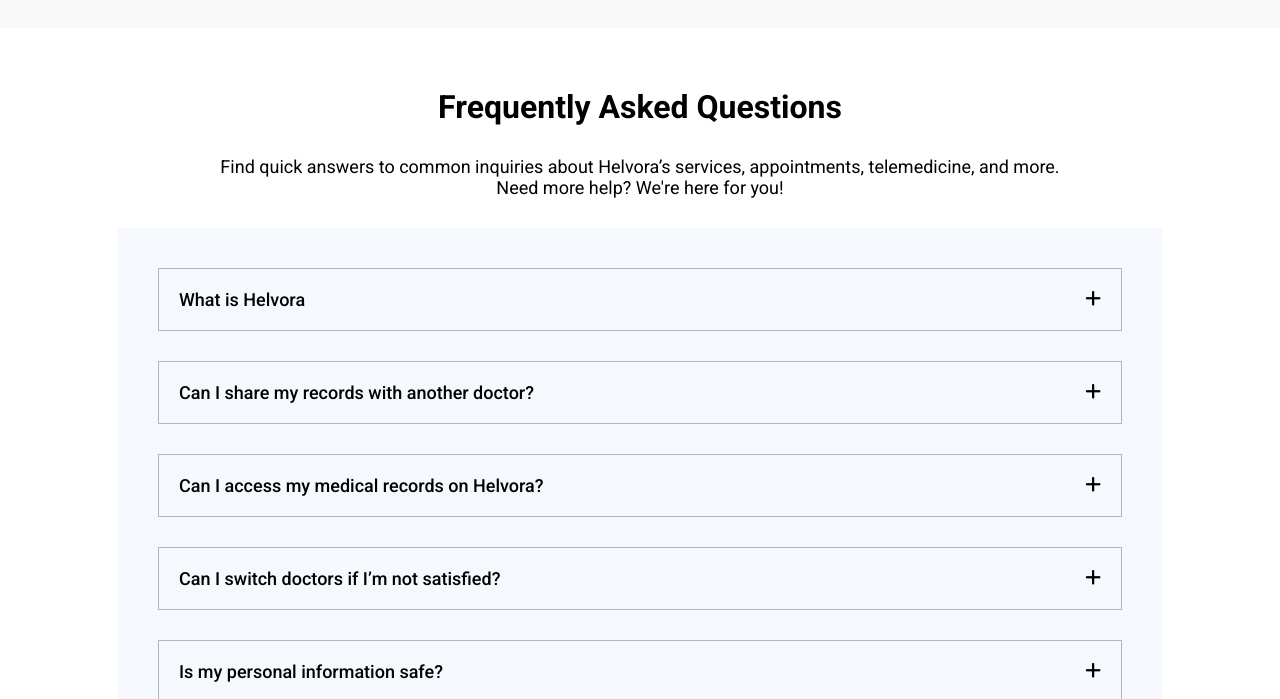
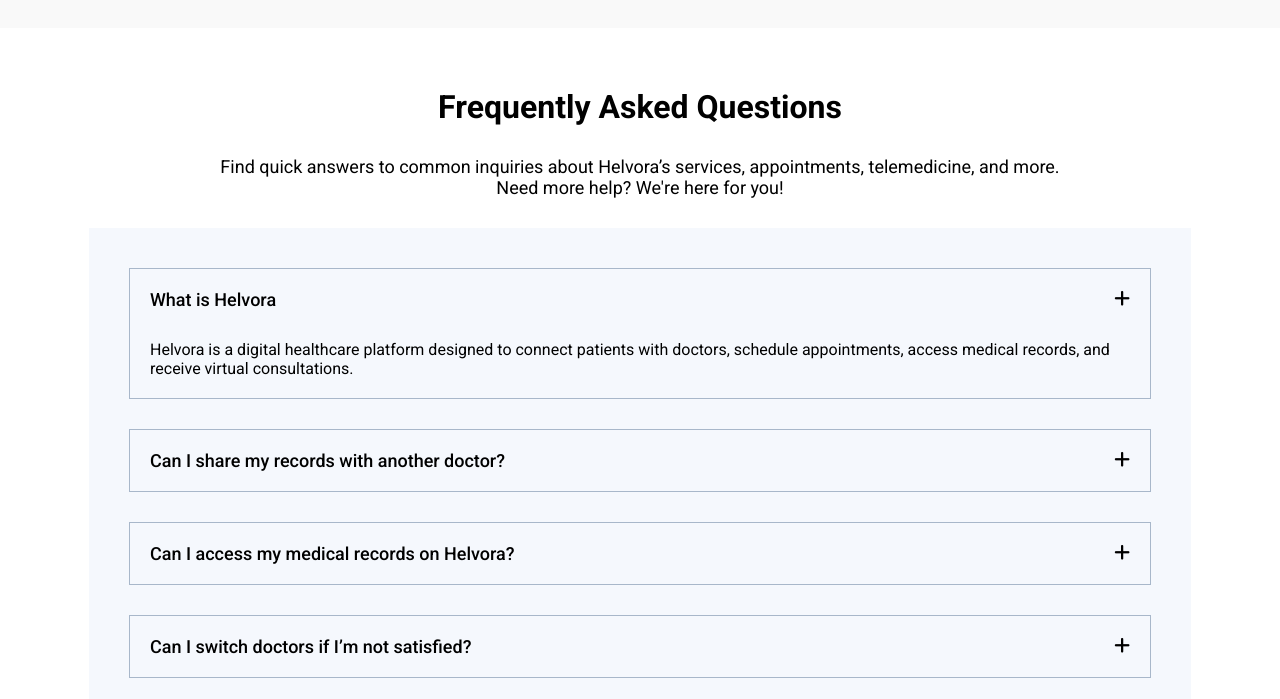
Before and after one commit to YusufFuLaan/Helvora, a plain HTML site: page index.html in a window 1280 px wide. Both pictures are taken after a click on the icon 1093 px from the left and 5515 px from the top of the page. Shown: the part 5216-5915 px from the top of the page. Drawn offline with Linux system fonts and the light colour scheme.

Commit message:
updated toggle functionality for faq section

```diff
--- a/main.js
+++ b/main.js
@@ -140,21 +140,20 @@
 
 // FAQ Section-----------------------------------------------------------------------------------------------------------
 
-// document.querySelector(".fa-plus").addEventListener("click", function () {
-//   const faqAnswers = document.querySelector(".faq-answer");
-//   const plusIcon = document.querySelector(".fa-plus");
-//   faqAnswers.classList.toggle("show");
-//   plusIcon.classList.toggle("fa-minus");
-// });
+document.querySelectorAll(".fa-plus").forEach((icon) => {
+  icon.addEventListener("click", function () {
+    // Close all other answers before opening a new one
+    document.querySelectorAll(".faq-answer").forEach((answer) => {
+      if (answer !== this.closest(".faqs").querySelector(".faq-answer")) {
+        answer.classList.remove("show");
+      }
+    });
 
-document.querySelectorAll(".fa-plus").forEach((plusIcon) => {
-  plusIcon.addEventListener("click", function () {
-    const faqItem = this.parentElement; // Get the parent .faqs div
-    const faqAnswer = faqItem.querySelector(".faq-answer"); // Get the corresponding answer
+    // Toggle clicked FAQ
+    const faqItem = this.closest(".faqs");
+    const faqAnswer = faqItem.querySelector(".faq-answer");
 
-    if (faqAnswer) {
-      faqAnswer.classList.toggle("show"); // Toggle visibility
-      this.classList.toggle("fa-minus"); // Change icon from plus to minus
-    }
+    faqAnswer.classList.toggle("show");
+    this.classList.toggle("fa-minus");
   });
 });
--- a/style.css
+++ b/style.css
@@ -941,7 +941,7 @@
   flex-direction: column;
   align-items: center;
   gap: 3rem;
-  width: 90%;
+  width: 95%;
   padding: 4rem;
   background-color: #f5f8fd;
 }
@@ -969,14 +969,14 @@
   font-weight: 500;
 }
 
-.faq-container .faqs .faq-answer {
+.faq-answer {
   display: none;
-  /* width: 100%; */
+  width: 100%;
+  transition: max-height 0.3s ease-in-out, opacity 0.3s ease-in-out;
 }
 
 .faq-answer.show {
   display: block;
-  /* width: 100%; */
 }
 
 .faq-container .faqs .faq-answer p {
```
